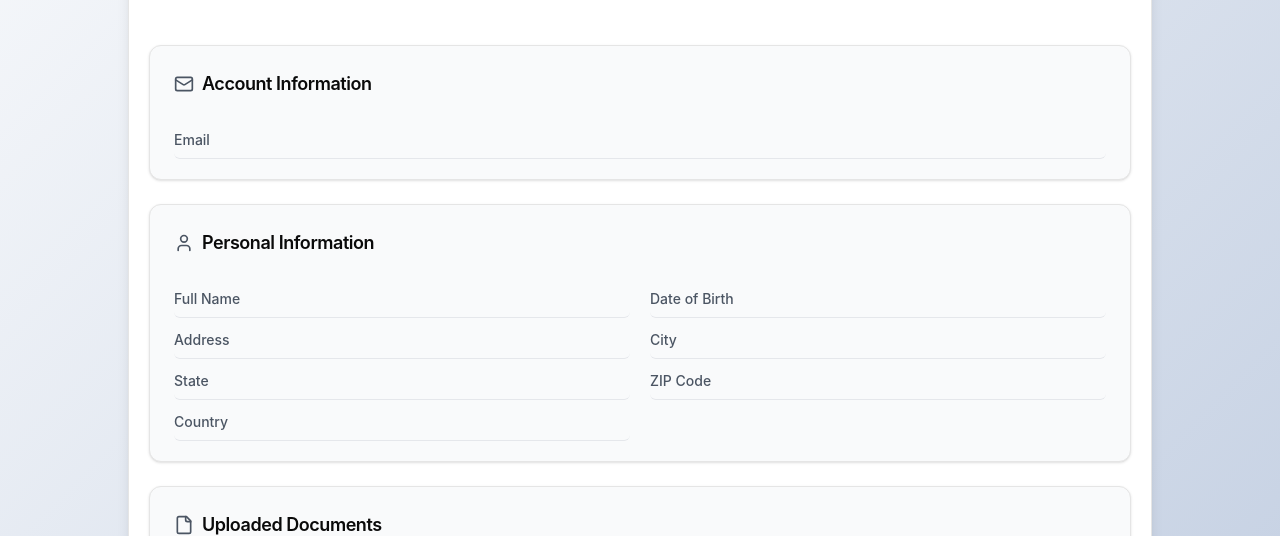
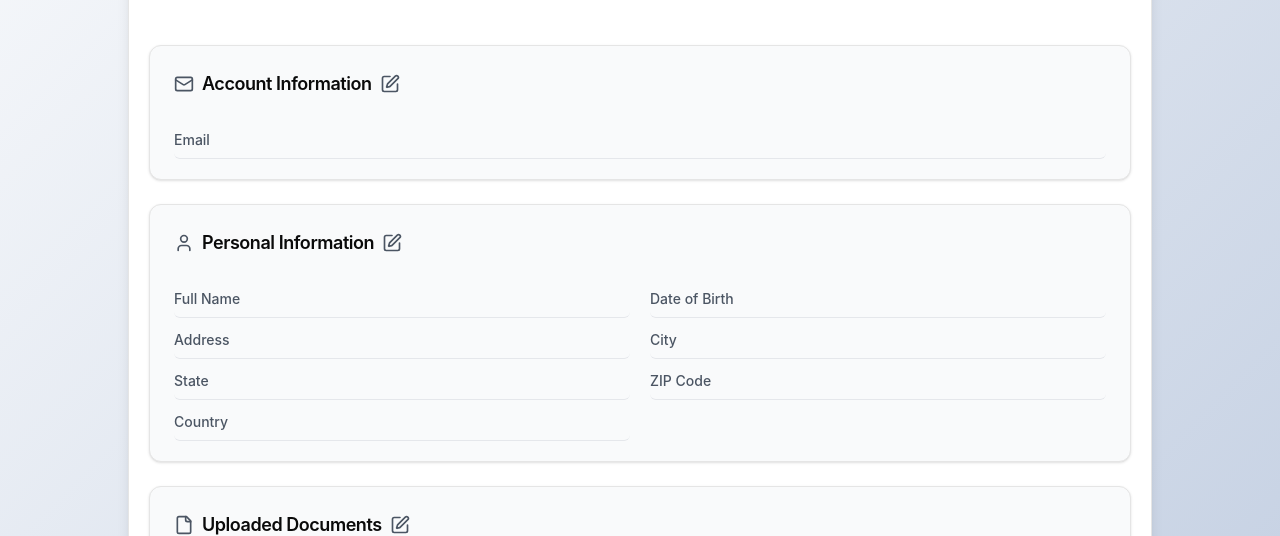
Before and after one commit to BertovDev/KYCtakehome, a Next.js app: page /signup/step-3 in a window 1280 px wide. Shown: the part 264-800 px from the top of the page. Built offline with nearby package versions, Linux system fonts and the light colour scheme; what @radix-ui/themes would draw is missing.

Commit message:
Add edit in detailsConfirmation

```diff
--- a/src/components/signup/steps/DetailsConfirmationStep.tsx
+++ b/src/components/signup/steps/DetailsConfirmationStep.tsx
@@ -3,11 +3,12 @@
 import { useFormData } from "@/context/SignupStepContext";
 import { useForm } from "react-hook-form";
 import { Card, CardContent, CardHeader, CardTitle } from "@/components/ui/card";
-import { Check, File, Mail, User, X } from "lucide-react";
+import { Check, File, Mail, User, X, Edit } from "lucide-react";
 import { useRouter } from "next/navigation";
 import { useState } from "react";
 import StepButtons from "../StepButtons";
-import { walletInitEndpoint } from "@/lib/routes";
+import { step1Endpoint, step2Endpoint, walletInitEndpoint } from "@/lib/routes";
+import Link from "next/link";
 
 export default function DetailsConfirmationStep() {
   const [isLoading, setIsLoading] = useState(false);
@@ -36,8 +37,13 @@ export default function DetailsConfirmationStep() {
           <CardHeader>
             <CardTitle className="text-lg">
               <div className="flex items-center gap-x-2">
-                <Mail className="h-5 w-5 text-gray-600" />
-                Account Information
+                <div className="flex items-center gap-x-2">
+                  <Mail className="h-5 w-5 text-gray-600" />
+                  Account Information
+                </div>
+                <Link href={step1Endpoint}>
+                  <Edit className="h-5 w-5 text-gray-600" />
+                </Link>
               </div>
             </CardTitle>
           </CardHeader>
@@ -57,6 +63,9 @@ export default function DetailsConfirmationStep() {
               <div className="flex items-center gap-x-2">
                 <User className="h-5 w-5 text-gray-600" />
                 Personal Information
+                <Link href={step1Endpoint}>
+                  <Edit className="h-5 w-5 text-gray-600" />
+                </Link>
               </div>
             </CardTitle>
           </CardHeader>
@@ -118,6 +127,9 @@ export default function DetailsConfirmationStep() {
               <div className="flex items-center gap-x-2">
                 <File className="h-5 w-5 text-gray-600" />
                 Uploaded Documents
+                <Link href={step2Endpoint}>
+                  <Edit className="h-5 w-5 text-gray-600" />
+                </Link>
               </div>
             </CardTitle>
           </CardHeader>
```
